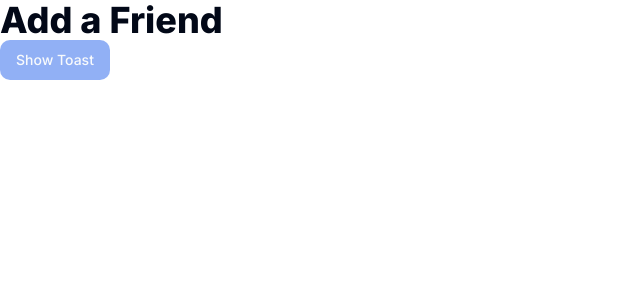
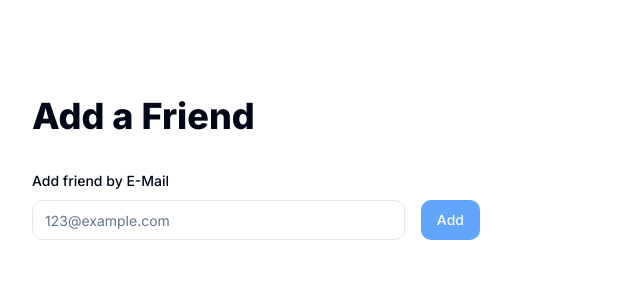
Before and after one commit to amora7741/RealTimeChat, a Next.js app: page /home/addfriend in a window 1280 px wide. Shown: the top 300 px of the page, without its empty margins (0-640 px from the left). Built offline with nearby package versions, Linux system fonts and the light colour scheme.

Commit message:
Add form validation for user email input

```diff
--- a/src/app/(home)/home/addfriend/page.tsx
+++ b/src/app/(home)/home/addfriend/page.tsx
@@ -2,8 +2,8 @@ import AddFriendForm from '@/components/AddFriendForm';
 
 const AddFriend = () => {
   return (
-    <main>
-      <h1 className='text-4xl font-extrabold'>Add a Friend</h1>
+    <main className='my-24 px-8'>
+      <h1 className='text-4xl font-extrabold mb-8'>Add a Friend</h1>
       <AddFriendForm />
     </main>
   );
--- a/src/app/globals.css
+++ b/src/app/globals.css
@@ -10,7 +10,7 @@
     --card-foreground: 222.2 84% 4.9%;
     --popover: 0 0% 100%;
     --popover-foreground: 222.2 84% 4.9%;
-    --primary: 221.2 83.2% 53.3% / 50%;
+    --primary: 213 94% 68%;
     --primary-foreground: 210 40% 98%;
     --secondary: 210 40% 96.1%;
     --secondary-foreground: 222.2 47.4% 11.2%;
--- a/src/components/AddFriendForm.tsx
+++ b/src/components/AddFriendForm.tsx
@@ -13,27 +13,66 @@ import {
   FormMessage,
 } from '@/components/ui/form';
 import { Input } from '@/components/ui/input';
-import { Button } from './ui/button';
-import { useToast } from './ui/use-toast';
+import { Button } from '@/components/ui/button';
+import { toast } from '@/components/ui/use-toast';
+import axios from 'axios';
+
+const FormSchema = z.object({
+  email: z.string().email({ message: 'Enter a valid email.' }),
+});
 
 const AddFriendForm = () => {
-  const { toast } = useToast();
+  const form = useForm<z.infer<typeof FormSchema>>({
+    resolver: zodResolver(FormSchema),
+    defaultValues: {
+      email: '',
+    },
+  });
+
+  const onSubmit = async (data: z.infer<typeof FormSchema>) => {
+    try {
+      await axios.post('/api/friends/add', {
+        email: data.email,
+      });
+
+      toast({
+        variant: 'success',
+        title: 'Friend request sent!',
+        description: 'Wait for the user to accept your request! :)',
+      });
+    } catch (error) {
+      toast({
+        variant: 'destructive',
+        title: 'Something went wrong.',
+      });
+    }
+  };
 
   return (
-    <form>
-      <label htmlFor='email'></label>
-      <Button
-        type='button'
-        onClick={() => {
-          toast({
-            title: 'Scheduled: Catch up',
-            description: 'Friday, February 10, 2023 at 5:57 PM',
-          });
-        }}
+    <Form {...form}>
+      <form
+        onSubmit={form.handleSubmit(onSubmit)}
+        className='max-w-md relative'
       >
-        Show Toast
-      </Button>
-    </form>
+        <FormField
+          control={form.control}
+          name='email'
+          render={({ field }) => (
+            <FormItem>
+              <FormLabel>Add friend by E-Mail</FormLabel>
+              <div className='flex flex-col sm:flex-row gap-4'>
+                <FormControl>
+                  <Input placeholder='123@example.com' {...field} />
+                </FormControl>
+                <Button type='submit'>Add</Button>
+              </div>
+
+              <FormMessage className='absolute right-0' />
+            </FormItem>
+          )}
+        />
+      </form>
+    </Form>
   );
 };
 
--- a/src/components/ui/toast.tsx
+++ b/src/components/ui/toast.tsx
@@ -29,9 +29,10 @@ const toastVariants = cva(
   {
     variants: {
       variant: {
-        default: 'border bg-blue-400/70 text-white',
+        default: 'border bg-blue-400 text-white',
         destructive:
           'destructive group border-destructive bg-destructive text-destructive-foreground',
+        success: 'border bg-green-500 text-white',
       },
     },
     defaultVariants: {
```
